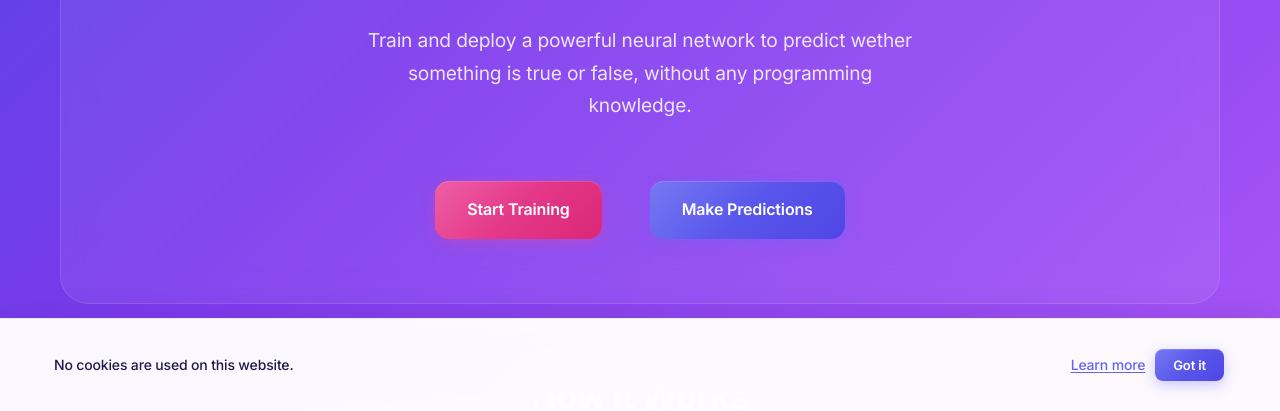
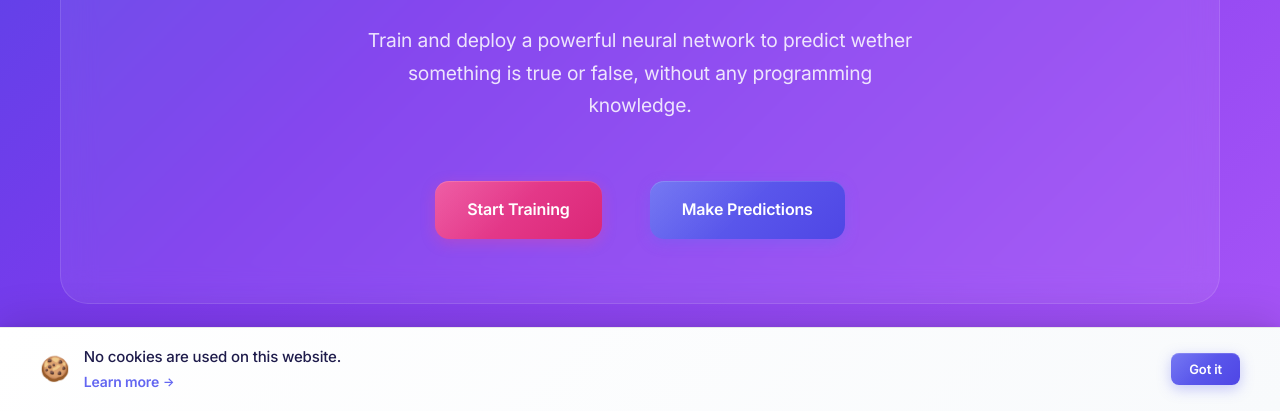
Before and after one commit to marijoAI/marijoAI, a plain HTML site: page index.html in a window 1280 px wide. Shown: the part 389-800 px from the top of the page. Drawn offline with nearby package versions, Linux system fonts and the light colour scheme.

Commit message:
better cookies banner

```diff
--- a/index.html
+++ b/index.html
@@ -165,11 +165,14 @@
     <!-- No-cookies banner (first visit only) -->
     <div id="no-cookies-banner" class="no-cookies-banner" style="display: none;">
         <div class="container banner-inner">
-            <span class="banner-text" style="padding: 1em;">No cookies are used on this website.</span>
-            <div class="banner-actions" style="padding: 1em;">
-                <a href="#/cookies" class="banner-link">Learn more</a>
-                <button class="btn btn-small banner-dismiss" aria-label="Dismiss notification">Got it</button>
+            <div class="banner-content">
+                <div class="banner-icon">🍪</div>
+                <div class="banner-text-wrapper">
+                    <span class="banner-text">No cookies are used on this website.</span>
+                    <a href="#/cookies" class="banner-link">Learn more</a>
+                </div>
             </div>
+            <button class="btn btn-small banner-dismiss" aria-label="Dismiss notification">Got it</button>
         </div>
     </div>
 
--- a/styles/main.css
+++ b/styles/main.css
@@ -393,50 +393,125 @@ h2 {
   left: 0;
   right: 0;
   bottom: 0;
-  background: rgba(255, 255, 255, 0.97);
-  backdrop-filter: blur(20px) saturate(1.5);
-  -webkit-backdrop-filter: blur(20px) saturate(1.5);
-  border-top: 1px solid rgba(0, 0, 0, 0.06);
-  box-shadow: 0 -4px 30px rgba(0, 0, 0, 0.08);
+  background: linear-gradient(135deg, #ffffff 0%, #f8fafc 100%);
+  backdrop-filter: blur(24px) saturate(1.8);
+  -webkit-backdrop-filter: blur(24px) saturate(1.8);
+  border-top: 1px solid rgba(0, 0, 0, 0.08);
+  box-shadow: 0 -8px 40px rgba(0, 0, 0, 0.12),
+              0 -2px 8px rgba(0, 0, 0, 0.06);
   z-index: 1100;
+  animation: slideUp 0.4s cubic-bezier(0.4, 0, 0.2, 1);
+}
+
+@keyframes slideUp {
+  from {
+    transform: translateY(100%);
+    opacity: 0;
+  }
+  to {
+    transform: translateY(0);
+    opacity: 1;
+  }
 }
 
 .no-cookies-banner .banner-inner {
   display: flex;
   align-items: center;
   justify-content: space-between;
-  gap: 12px;
-  padding: 14px 0;
+  gap: 16px;
+  padding: 18px 0;
+}
+
+.no-cookies-banner .banner-content {
+  display: flex;
+  align-items: center;
+  gap: 14px;
+  flex: 1;
+}
+
+.no-cookies-banner .banner-icon {
+  font-size: 24px;
+  line-height: 1;
+  flex-shrink: 0;
+  filter: grayscale(0.3);
+}
+
+.no-cookies-banner .banner-text-wrapper {
+  display: flex;
+  flex-direction: column;
+  gap: 4px;
+  flex: 1;
 }
 
 .no-cookies-banner .banner-text {
   color: var(--text);
-  font-size: 14px;
+  font-size: 15px;
   font-weight: 500;
-}
-
-.no-cookies-banner .banner-actions {
-  display: flex;
-  align-items: center;
-  gap: 10px;
+  line-height: 1.4;
+  letter-spacing: -0.01em;
 }
 
 .no-cookies-banner .banner-link {
   color: var(--primary);
+  text-decoration: none;
+  font-weight: 600;
+  font-size: 14px;
+  transition: color var(--transition);
+  display: inline-flex;
+  align-items: center;
+  gap: 4px;
+}
+
+.no-cookies-banner .banner-link:hover {
+  color: #7c3aed;
   text-decoration: underline;
   text-underline-offset: 2px;
-  font-weight: 500;
-  font-size: 14px;
+}
+
+.no-cookies-banner .banner-link::after {
+  content: '→';
+  font-size: 12px;
+  transition: transform var(--transition);
+}
+
+.no-cookies-banner .banner-link:hover::after {
+  transform: translateX(2px);
 }
 
 .no-cookies-banner .banner-dismiss {
   background: linear-gradient(135deg, var(--primary), var(--primary-dark));
   color: #fff;
+  flex-shrink: 0;
+  white-space: nowrap;
 }
 
 @media (max-width: 600px) {
   .no-cookies-banner .banner-inner {
     flex-direction: column;
-    align-items: flex-start;
+    align-items: stretch;
+    gap: 14px;
+    padding: 20px 20px;
+  }
+
+  .no-cookies-banner .banner-content {
+    gap: 12px;
+  }
+
+  .no-cookies-banner .banner-icon {
+    font-size: 22px;
+  }
+
+  .no-cookies-banner .banner-text {
+    font-size: 14px;
+  }
+
+  .no-cookies-banner .banner-text-wrapper {
+    gap: 6px;
+  }
+
+  .no-cookies-banner .banner-dismiss {
+    width: 100%;
+    padding: 12px 24px;
+    font-size: 15px;
   }
 }
```
